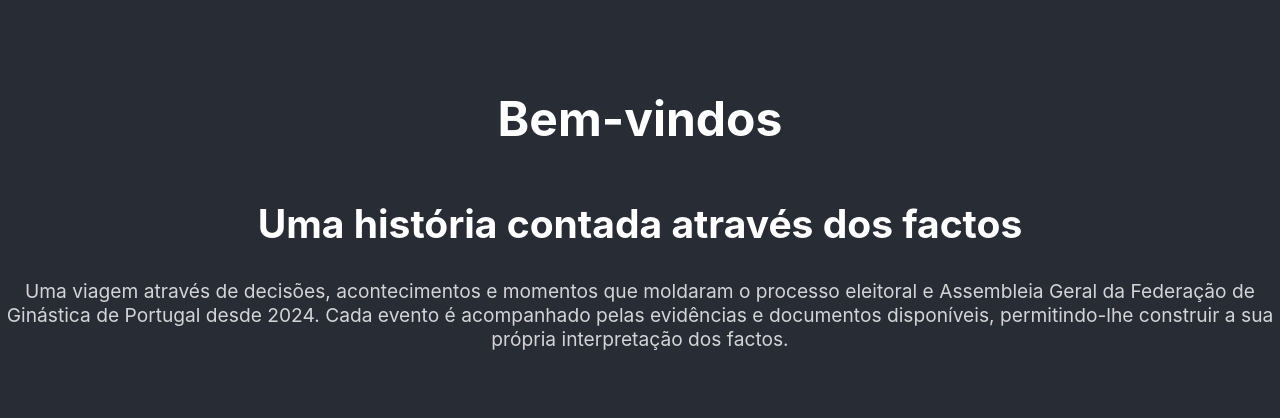
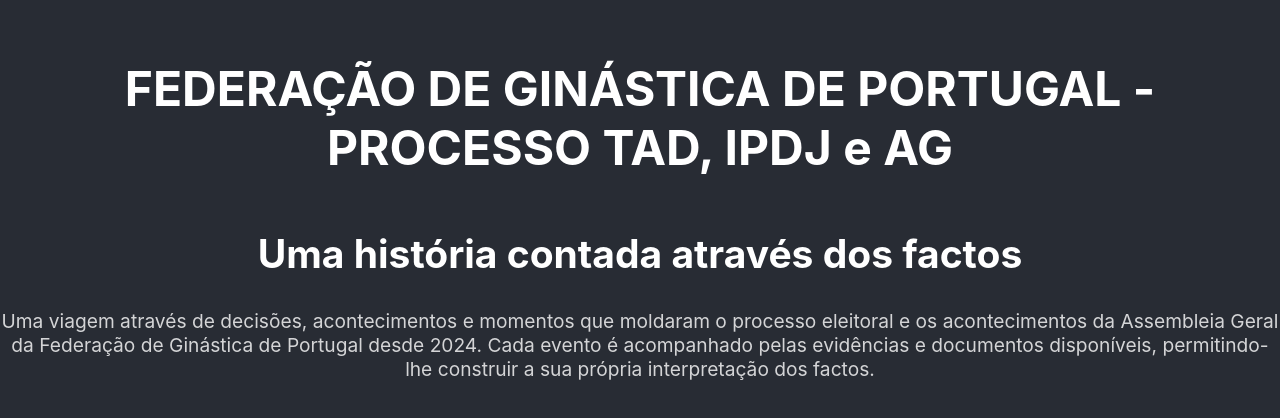
Before and after one commit to ginasticaPT/site, a React (Create React App) app: page / in a window 1280 px wide. Shown: the part 180-598 px from the top of the page. Built offline with nearby package versions, Linux system fonts and the light colour scheme; the HTML template or start-up script is replaced by a standard one.

Commit message:
Update App.js

```diff
--- a/src/App.js
+++ b/src/App.js
@@ -5,9 +5,9 @@ function App() {
   return (
     <div className="App">
       <header className="App-header">
-        <h1>Bem-vindos</h1>
+        <h1>FEDERAÇÃO DE GINÁSTICA DE PORTUGAL - PROCESSO TAD, IPDJ e AG</h1>
         <h2>Uma história contada através dos factos</h2>
-        <p>Uma viagem através de decisões, acontecimentos e momentos que moldaram o processo eleitoral e Assembleia Geral da Federação de Ginástica de Portugal desde 2024. Cada evento é acompanhado pelas evidências e documentos disponíveis, permitindo-lhe construir a sua própria interpretação dos factos.</p>
+        <p>Uma viagem através de decisões, acontecimentos e momentos que moldaram o processo eleitoral e os acontecimentos da Assembleia Geral da Federação de Ginástica de Portugal desde 2024. Cada evento é acompanhado pelas evidências e documentos disponíveis, permitindo-lhe construir a sua própria interpretação dos factos.</p>
       </header>
     </div>
   );
```
